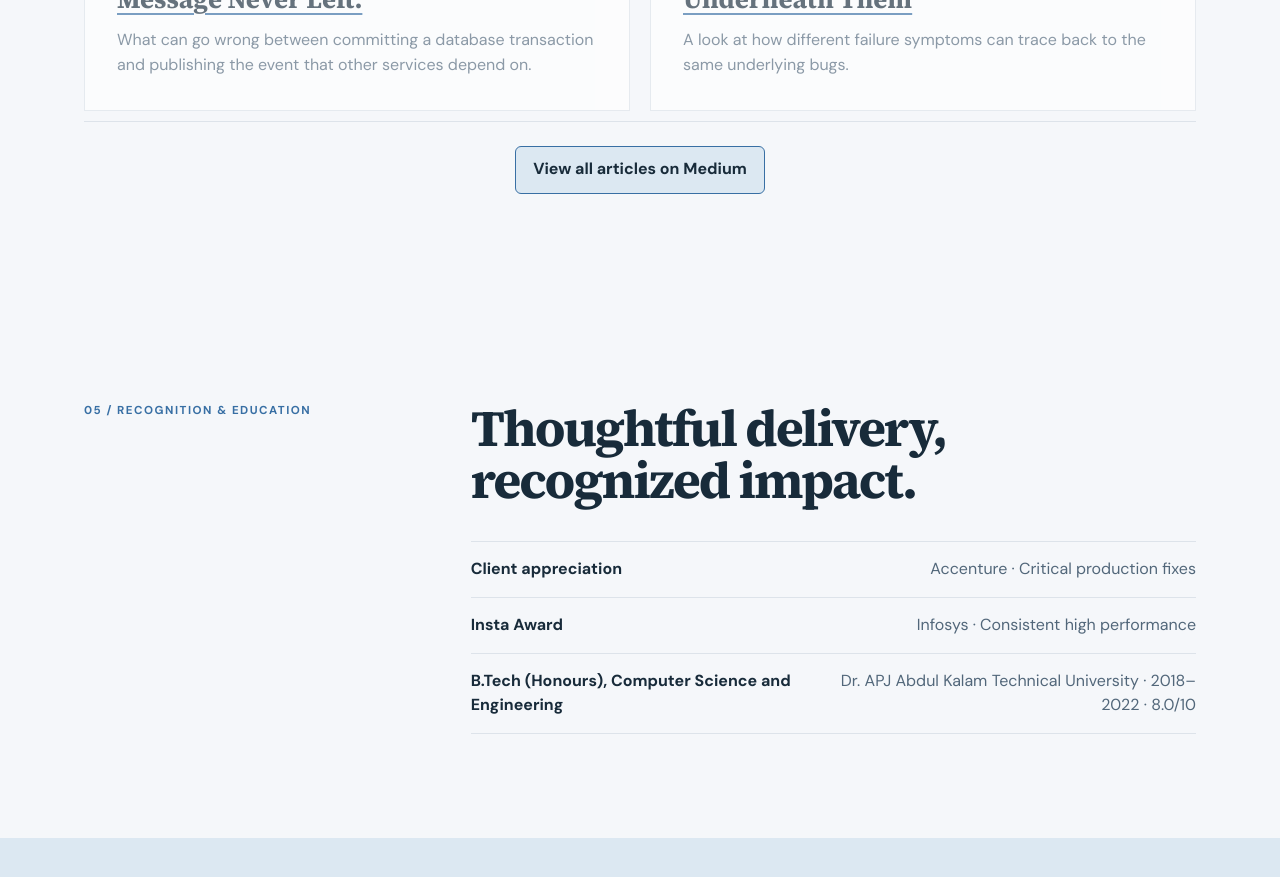
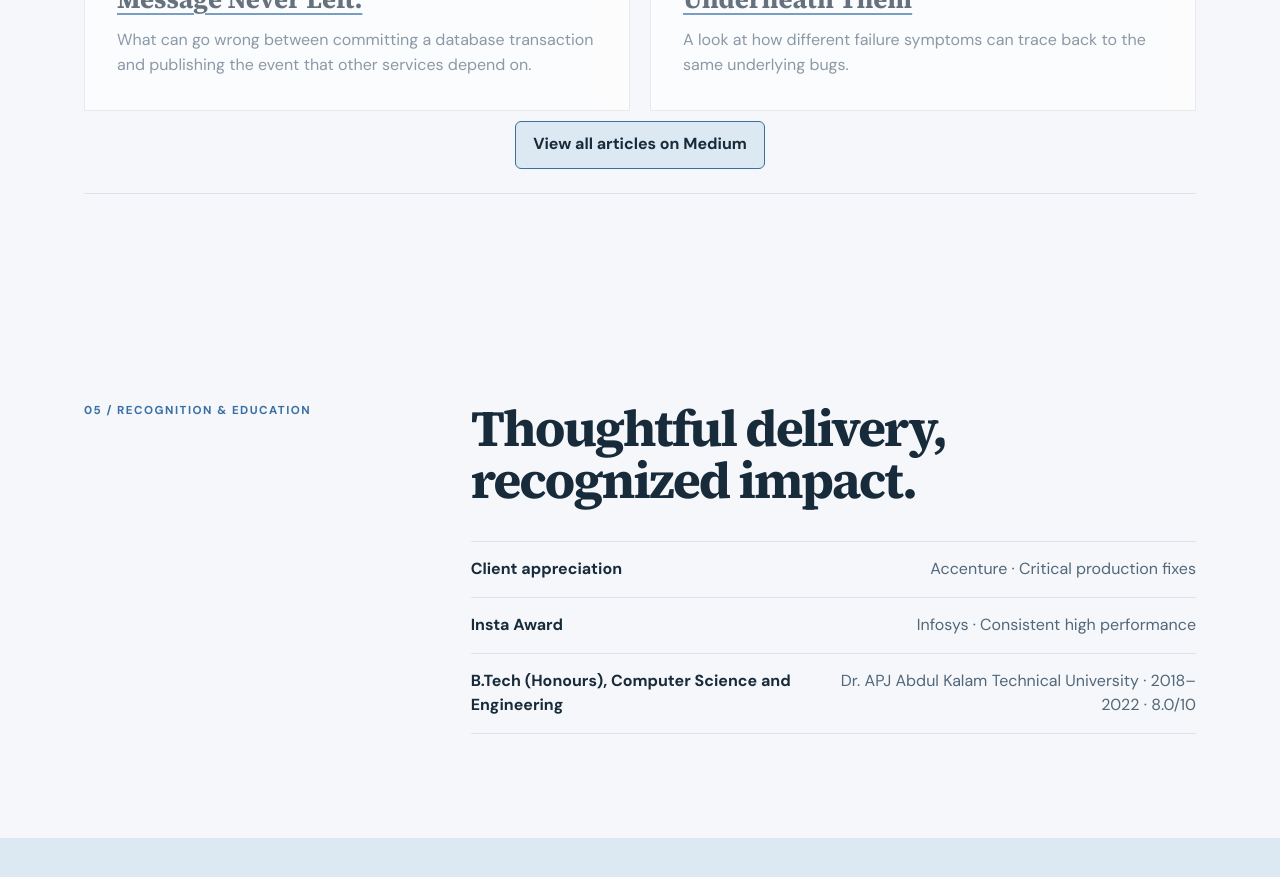
Before and after one commit to sakthere/sakthere.github.io, an Angular app: page / in a window 1280 px wide. Shown: the part 4920-5797 px from the top of the page. Built offline with nearby package versions, Linux system fonts and the light colour scheme.

Commit message:
Place writing divider below Medium button

```diff
--- a/src/refinements.css
+++ b/src/refinements.css
@@ -126,8 +126,8 @@
   display: flex;
   justify-content: center;
   margin: 1.5rem 0 0;
-  padding-top: 1.5rem;
-  border-top: 1px solid var(--color-border);
+  padding-bottom: 1.5rem;
+  border-bottom: 1px solid var(--color-border);
 }
 
 .writing-cta {
```
